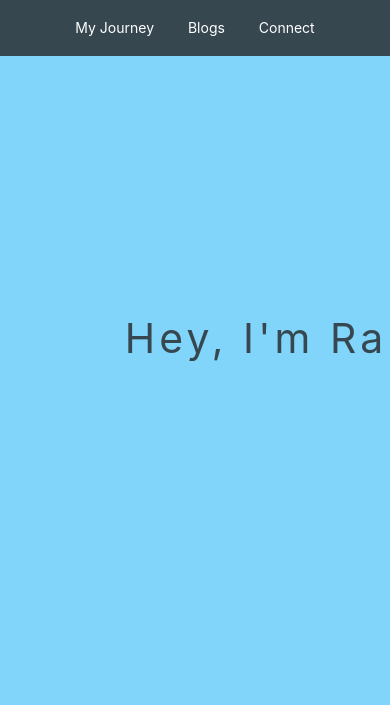
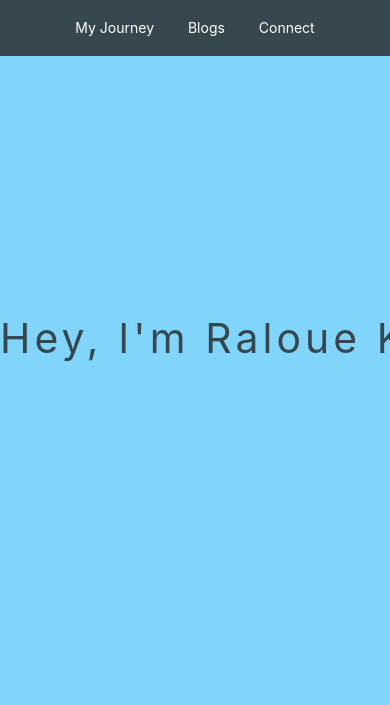
Before and after one commit to ralouekapoor06/Personal_Website, a Node server app: page / in a window 390 px wide; the page is wider, and only the part inside the window is pictured. Shown: the top 705 px of that part. Run offline with Node 20, Linux system fonts and the light colour scheme; some libraries are stand-ins or nearby versions.

Commit message:
mobile view change

```diff
--- a/views/index.ejs
+++ b/views/index.ejs
@@ -71,7 +71,6 @@ nav.nav-center ul li a {
 .typewriter h3 {
     position: absolute;
     top: 40%;
-    left: 32%;
     color: #37474f;
     overflow: hidden;
     border-right: .15em solid orange;
@@ -85,7 +84,7 @@ nav.nav-center ul li a {
 
 @keyframes typing {
   from { width: 10 }
-  to { width: 38% }
+  to { width: 34% }
 }
 
 @keyframes blink-caret {
@@ -108,13 +107,13 @@ nav.nav-center ul li a {
                         </ul>
                     </div>
                 </nav>
-        <div class="center">
+
             <div style="width: 100%;height: 650;background-color: 81d4fa;position: relative;">
             <div class="typewriter">
                 <h3>Hey, I'm Raloue Kapoor.</h3>
             </div>
             </div>
-        </div>
+
         <div class="container">
             <h1 style="text-align: center" id="myjourney">
                 My Journey
```
